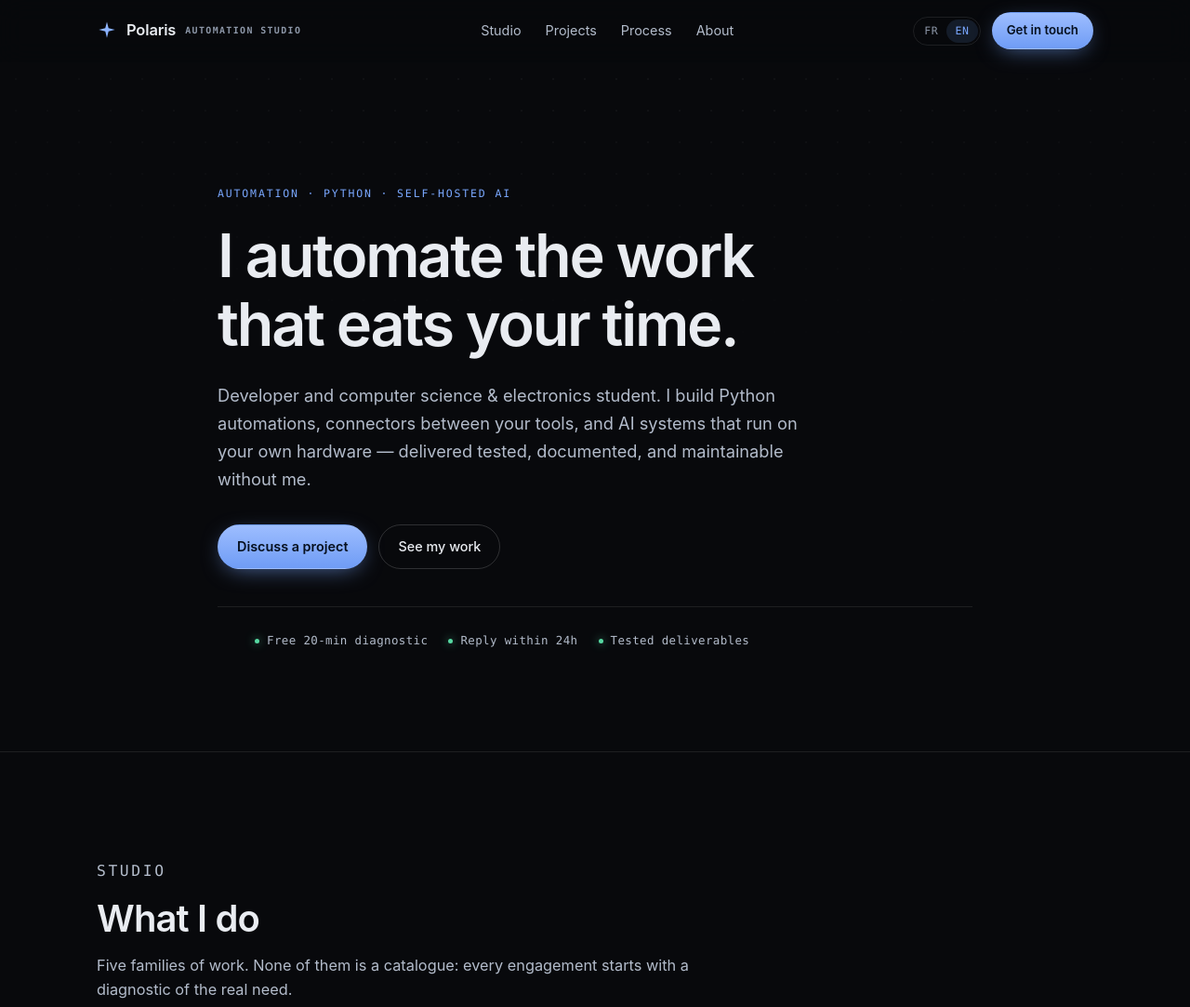
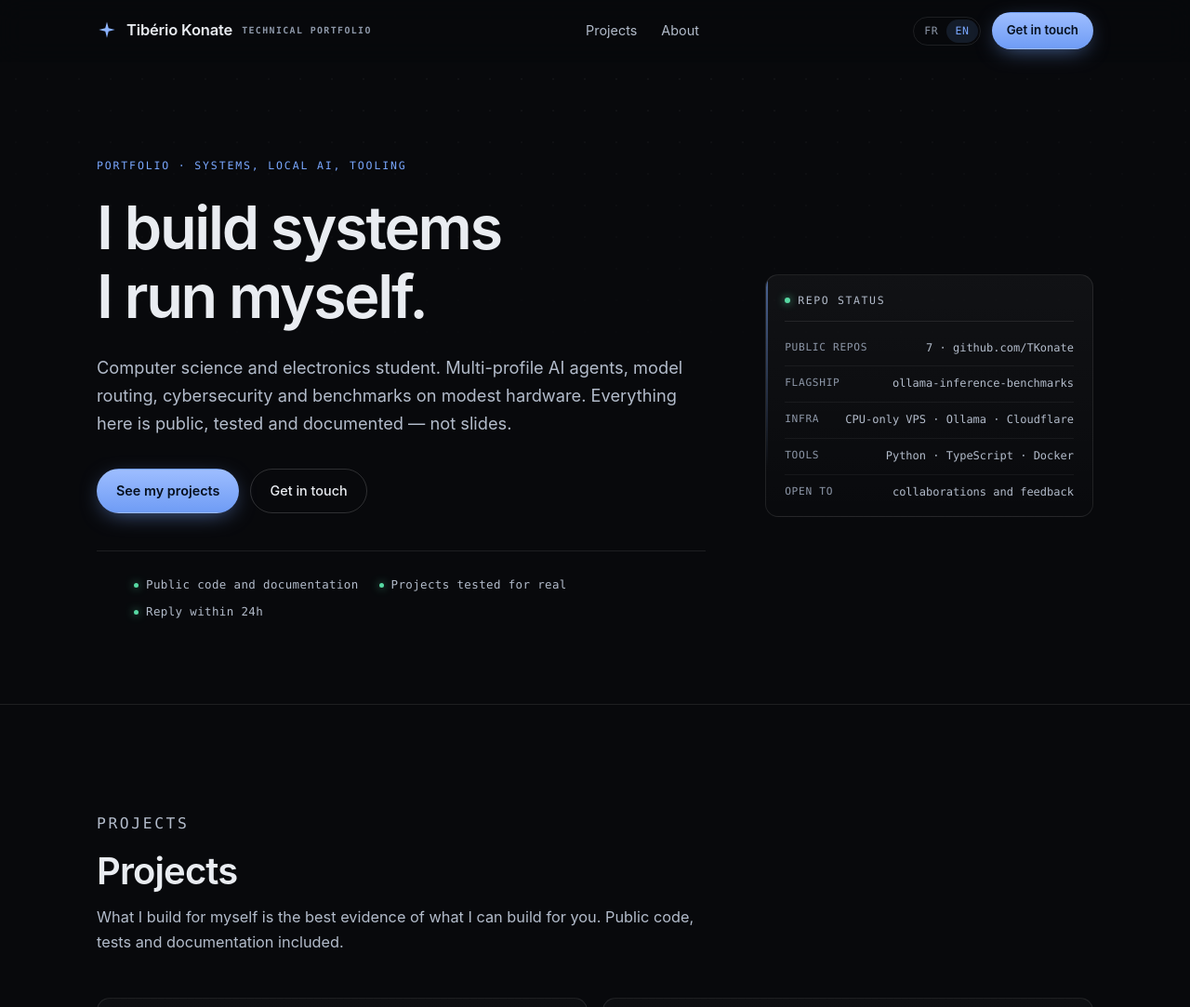
Before and after one commit to TKonate/site-t-konate, an Astro site: page /en in a window 1280 px wide. Shown: the top 1083 px of the page at 93% size. Built offline with nearby package versions, Linux system fonts and the light colour scheme; Astro itself is replaced by a stand-in of ours.

Commit message:
feat: dual mode (personal portfolio / business showcase)
SITE.commercial toggles between a personal technical portfolio (no service
offer, no company status — publishable without a SIRET) and the Polaris studio
showcase (Studio + process sections, legal status, full mentions).

Also adds a verified-facts status panel to the hero, which fills the space left
by the hidden commercial sections.

```diff
--- a/src/components/Footer.astro
+++ b/src/components/Footer.astro
@@ -1,5 +1,5 @@
 ---
-import { SITE } from '../site.config';
+import { SITE, BRAND, STATUS_LINE } from '../site.config';
 import { copy } from '../data/copy';
 
 interface Props { lang: 'fr' | 'en' }
@@ -11,7 +11,7 @@ const legalHref = lang === 'fr' ? '/mentions-legales/' : '/mentions-legales/';
 <footer class="footer">
   <div class="wrap footer-inner">
     <div>
-      <strong>{SITE.brand}</strong> · {SITE.legal.status[lang]}
+      <strong>{BRAND}</strong> · {STATUS_LINE[lang]}
     </div>
     <div class="footer-legal">
       <span>© {year} {SITE.owner} — {t.footer.rights}</span>
--- a/src/components/Header.astro
+++ b/src/components/Header.astro
@@ -1,21 +1,25 @@
 ---
-import { SITE } from '../site.config';
+import { SITE, BRAND, TAGLINE } from '../site.config';
 import { copy } from '../data/copy';
 
 interface Props { lang: 'fr' | 'en' }
 const { lang } = Astro.props;
 const t = copy[lang];
 const prefix = lang === 'fr' ? '/' : '/en/';
-const nav = [
+const sections: Array<[string, string]> = [
   ['#studio', t.nav.studio],
   ['#projets', t.nav.projects],
   ['#methode', t.nav.process],
   ['#a-propos', t.nav.about],
-] as const;
+];
+// En mode portfolio, ni section Studio ni méthode : ce sont des arguments commerciaux.
+const nav = SITE.commercial
+  ? sections
+  : sections.filter(([href]) => href !== '#studio' && href !== '#methode');
 ---
 <header class="header">
   <div class="wrap header-inner">
-    <a class="brand" href={prefix} aria-label={SITE.brand}>
+    <a class="brand" href={prefix} aria-label={BRAND}>
       <svg class="brand-mark" viewBox="0 0 24 24" aria-hidden="true">
         <path
           d="M12 1.6 13.9 9.1 21.4 11 13.9 12.9 12 20.4 10.1 12.9 2.6 11 10.1 9.1Z"
@@ -28,8 +32,8 @@ const nav = [
           </linearGradient>
         </defs>
       </svg>
-      <span>{SITE.brand}</span>
-      <span class="brand-sub">{SITE.brandTagline[lang]}</span>
+      <span>{BRAND}</span>
+      <span class="brand-sub">{TAGLINE[lang]}</span>
     </a>
 
     <nav class="nav" aria-label="Navigation">
--- a/src/components/HomePage.astro
+++ b/src/components/HomePage.astro
@@ -2,30 +2,52 @@
 import { SITE } from '../site.config';
 import { copy } from '../data/copy';
 import { projects } from '../data/projects';
+import { personal } from '../data/personal';
 import ContactForm from './ContactForm.astro';
 
 interface Props { lang: 'fr' | 'en' }
 const { lang } = Astro.props;
 const t = copy[lang];
 const prefix = lang === 'fr' ? '/' : '/en/';
+/** Mode portfolio (commercial: false) ou mode entreprise (true). */
+const biz = SITE.commercial;
+const p = personal[lang];
+const hero = biz ? t.hero : p.hero;
+const contactCopy = biz ? t.contact : { title: p.contact.title, intro: p.contact.intro };
+const heroPrimaryHref = biz ? '#contact' : '#projets';
+const heroSecondaryHref = biz ? '#projets' : '#contact';
 
 const list = [...projects].sort((a, b) => Number(Boolean(b.featured)) - Number(Boolean(a.featured)));
 ---
 <section class="hero">
-  <div class="wrap hero-inner">
-    <p class="kicker">{t.hero.kicker}</p>
-    <h1>{t.hero.title}</h1>
-    <p class="lead">{t.hero.lead}</p>
+  <div class="wrap hero-grid">
+    <div class="hero-inner">
+    <p class="kicker">{hero.kicker}</p>
+    <h1>{hero.title}</h1>
+    <p class="lead">{hero.lead}</p>
     <div class="hero-cta">
-      <a class="btn btn-primary" href={`${prefix}#contact`}>{t.hero.ctaPrimary}</a>
-      <a class="btn" href={`${prefix}#projets`}>{t.hero.ctaSecondary}</a>
+      <a class="btn btn-primary" href={`${prefix}${heroPrimaryHref}`}>{hero.ctaPrimary}</a>
+      <a class="btn" href={`${prefix}${heroSecondaryHref}`}>{hero.ctaSecondary}</a>
     </div>
     <ul class="badges">
-      {t.hero.badges.map((b) => <li>{b}</li>)}
+      {hero.badges.map((b) => <li>{b}</li>)}
     </ul>
+    </div>
+
+    <aside class="hero-panel" aria-label={t.heroPanel.title}>
+      <p class="hero-panel-title">
+        <span class="dot"></span>{t.heroPanel.title}
+      </p>
+      <dl>
+        {t.heroPanel.rows.map(([k, v]) => (
+          <div><dt>{k}</dt><dd>{v}</dd></div>
+        ))}
+      </dl>
+    </aside>
   </div>
 </section>
 
+{biz && (
 <section class="section" id="studio">
   <div class="wrap">
     <div class="section-head">
@@ -47,6 +69,7 @@ const list = [...projects].sort((a, b) => Number(Boolean(b.featured)) - Number(B
     </div>
   </div>
 </section>
+)}
 
 <section class="section" id="projets">
   <div class="wrap">
@@ -89,6 +112,7 @@ const list = [...projects].sort((a, b) => Number(Boolean(b.featured)) - Number(B
   </div>
 </section>
 
+{biz && (
 <section class="section" id="methode">
   <div class="wrap">
     <div class="section-head">
@@ -109,6 +133,7 @@ const list = [...projects].sort((a, b) => Number(Boolean(b.featured)) - Number(B
     </div>
   </div>
 </section>
+)}
 
 <section class="section" id="a-propos">
   <div class="wrap about-grid">
@@ -134,8 +159,8 @@ const list = [...projects].sort((a, b) => Number(Boolean(b.featured)) - Number(B
     <div>
       <div class="section-head" style="margin-bottom:22px">
         <p class="kicker">{t.nav.contact}</p>
-        <h2>{t.contact.title}</h2>
-        <p>{t.contact.intro}</p>
+        <h2>{contactCopy.title}</h2>
+        <p>{contactCopy.intro}</p>
       </div>
       <div class="contact-direct">
         <span class="muted" style="font-family:var(--font-mono);font-size:.7rem;letter-spacing:.09em;text-transform:uppercase">
@@ -144,10 +169,12 @@ const list = [...projects].sort((a, b) => Number(Boolean(b.featured)) - Number(B
         <a class="mail" href={`mailto:${SITE.email}`}>{SITE.email}</a>
         <span class="muted" style="font-size:.88rem">{SITE.location[lang]}</span>
       </div>
-      <div class="availability">
-        <span class="pill">{t.contact.availability.pill}</span>
-        <p>{t.contact.availability.line}</p>
-      </div>
+      {biz && (
+        <div class="availability">
+          <span class="pill">{t.contact.availability.pill}</span>
+          <p>{t.contact.availability.line}</p>
+        </div>
+      )}
       <div class="socials">
         <a href={SITE.github} target="_blank" rel="noopener noreferrer">
           <svg viewBox="0 0 24 24" fill="currentColor" aria-hidden="true">
--- a/src/data/copy.ts
+++ b/src/data/copy.ts
@@ -8,6 +8,16 @@ export const copy = {
         "Studio d'automatisation par Tibério Konate : scripts Python, connecteurs API, workflows n8n et systèmes d'IA auto-hébergés. Diagnostic gratuit, livrables testés et documentés.",
     },
     nav: { studio: 'Studio', projects: 'Projets', process: 'Méthode', about: 'À propos', contact: 'Contact' },
+    heroPanel: {
+      title: 'état du dépôt',
+      rows: [
+        ['Dépôts publics', '7 · github.com/TKonate'],
+        ['Projet phare', 'ollama-inference-benchmarks'],
+        ['Infra', 'VPS CPU-only · Ollama · Cloudflare'],
+        ['Outils', 'Python · TypeScript · Docker'],
+        ['Ouvert à', 'collaborations et retours'],
+      ],
+    },
     hero: {
       kicker: 'Automatisation · Python · IA auto-hébergée',
       title: "J'automatise ce qui vous coûte du temps.",
@@ -145,6 +155,16 @@ export const copy = {
         'Automation studio by Tibério Konate: Python scripts, API connectors, n8n workflows and self-hosted AI systems. Free diagnostic, tested and documented deliverables.',
     },
     nav: { studio: 'Studio', projects: 'Projects', process: 'Process', about: 'About', contact: 'Contact' },
+    heroPanel: {
+      title: 'repo status',
+      rows: [
+        ['Public repos', '7 · github.com/TKonate'],
+        ['Flagship', 'ollama-inference-benchmarks'],
+        ['Infra', 'CPU-only VPS · Ollama · Cloudflare'],
+        ['Tools', 'Python · TypeScript · Docker'],
+        ['Open to', 'collaborations and feedback'],
+      ],
+    },
     hero: {
       kicker: 'Automation · Python · Self-hosted AI',
       title: 'I automate the work that eats your time.',
--- /dev/null
+++ b/src/data/personal.ts
@@ -0,0 +1,45 @@
+/** Contenu propre au mode « portfolio personnel » (commercial: false). */
+export const personal = {
+  fr: {
+    meta: {
+      title: 'Tibério Konate — Projets, systèmes auto-hébergés et IA locale',
+      description:
+        "Étudiant en informatique et électronique. Agents IA auto-hébergés, outils Python, outillage de sécurité : des projets publics, testés et documentés.",
+    },
+    hero: {
+      kicker: 'Portfolio · Systèmes, IA locale, outillage',
+      title: 'Je construis des systèmes que je fais tourner moi-même.',
+      lead:
+        "Étudiant en informatique et électronique. Agents IA multi-profils, routage de modèles, cybersécurité et benchmarks sur du matériel modeste. Tout ce qui est ici est public, testé et documenté — pas des slides.",
+      ctaPrimary: 'Voir mes projets',
+      ctaSecondary: 'Me contacter',
+      badges: ['Code et documentation publics', 'Projets testés en conditions réelles', 'Réponse sous 24 h'],
+    },
+    contact: {
+      title: 'Me contacter',
+      intro:
+        "Une question sur un projet, une idée de collaboration, un retour à me faire ? Écris-moi, je réponds sous 24 h.",
+    },
+  },
+  en: {
+    meta: {
+      title: 'Tibério Konate — Projects, self-hosted systems and local AI',
+      description:
+        'Computer science and electronics student. Self-hosted AI agents, Python tooling, security work: public, tested and documented projects.',
+    },
+    hero: {
+      kicker: 'Portfolio · Systems, local AI, tooling',
+      title: 'I build systems I run myself.',
+      lead:
+        'Computer science and electronics student. Multi-profile AI agents, model routing, cybersecurity and benchmarks on modest hardware. Everything here is public, tested and documented — not slides.',
+      ctaPrimary: 'See my projects',
+      ctaSecondary: 'Get in touch',
+      badges: ['Public code and documentation', 'Projects tested for real', 'Reply within 24h'],
+    },
+    contact: {
+      title: 'Get in touch',
+      intro:
+        'A question about a project, an idea for collaboration, feedback to share? Write to me, I reply within 24h.',
+    },
+  },
+} as const;
--- a/src/pages/en/index.astro
+++ b/src/pages/en/index.astro
@@ -2,9 +2,11 @@
 import Base from '../../layouts/Base.astro';
 import HomePage from '../../components/HomePage.astro';
 import { copy } from '../../data/copy';
+import { personal } from '../../data/personal';
+import { SITE } from '../../site.config';
 
-const t = copy.en;
+const meta = SITE.commercial ? copy.en.meta : personal.en.meta;
 ---
-<Base lang="en" title={t.meta.title} description={t.meta.description}>
+<Base lang="en" title={meta.title} description={meta.description}>
   <HomePage lang="en" />
 </Base>
--- a/src/pages/index.astro
+++ b/src/pages/index.astro
@@ -2,9 +2,11 @@
 import Base from '../layouts/Base.astro';
 import HomePage from '../components/HomePage.astro';
 import { copy } from '../data/copy';
+import { personal } from '../data/personal';
+import { SITE } from '../site.config';
 
-const t = copy.fr;
+const meta = SITE.commercial ? copy.fr.meta : personal.fr.meta;
 ---
-<Base lang="fr" title={t.meta.title} description={t.meta.description}>
+<Base lang="fr" title={meta.title} description={meta.description}>
   <HomePage lang="fr" />
 </Base>
--- a/src/site.config.ts
+++ b/src/site.config.ts
@@ -1,10 +1,20 @@
 /**
  * Configuration unique du site.
- * Changer le nom de la marque (Polaris) = changer `brand` ici, rien d'autre.
+ *
+ * `commercial: false` → portfolio technique personnel.
+ *   Aucune offre de service, aucun statut d'entreprise : publié sans SIRET.
+ *
+ * `commercial: true` → vitrine d'entreprise (Polaris).
+ *   Active la section Studio, la méthode, le statut légal et les mentions complètes.
+ *   À basculer le jour où le SIRET existe — c'est la seule ligne à changer.
  */
 export const SITE = {
-  brand: 'Polaris',
-  brandTagline: { fr: 'Studio d\'automatisation', en: 'Automation studio' },
+  commercial: false,
+
+  brandBusiness: 'Polaris',
+  brandTaglineBusiness: { fr: 'Studio d\'automatisation', en: 'Automation studio' },
+  brandTaglinePersonal: { fr: 'Portfolio technique', en: 'Technical portfolio' },
+
   owner: 'Tibério Konate',
   domain: 't-konate.dev',
   url: 'https://t-konate.dev',
@@ -12,10 +22,22 @@ export const SITE = {
   github: 'https://github.com/TKonate',
   linkedin: 'https://www.linkedin.com/in/tiberio-konate',
   location: { fr: 'Paris · à distance', en: 'Paris · remote' },
-  // Renseigner avant publication publique. Vide = non affiché.
+
   legal: {
     status: { fr: 'Auto-entrepreneur — code APE 6201Z', en: 'Sole trader — APE code 6201Z' },
+    // Renseigner avant de passer commercial à true.
     siret: '',
     address: '',
   },
 } as const;
+
+/** Nom affiché : la marque en mode entreprise, la personne sinon. */
+export const BRAND = SITE.commercial ? SITE.brandBusiness : SITE.owner;
+
+export const TAGLINE = SITE.commercial
+  ? SITE.brandTaglineBusiness
+  : SITE.brandTaglinePersonal;
+
+export const STATUS_LINE = SITE.commercial
+  ? SITE.legal.status
+  : { fr: 'Site personnel', en: 'Personal site' };
--- a/src/styles/global.css
+++ b/src/styles/global.css
@@ -860,3 +860,88 @@ p { margin: 0; }
 }
 
 .availability p { font-size: 0.88rem; color: var(--ink-soft); }
+
+/* ---------- hero deux colonnes + panneau état ---------- */
+
+.hero-grid {
+  display: grid;
+  gap: 40px;
+}
+
+@media (min-width: 1000px) {
+  .hero-grid {
+    grid-template-columns: minmax(0, 1.3fr) minmax(300px, 0.7fr);
+    gap: 64px;
+    align-items: center;
+  }
+}
+
+.hero { padding-block: clamp(56px, 8vw, 104px) clamp(44px, 6vw, 76px); }
+
+.hero-panel {
+  border: 1px solid var(--line);
+  border-radius: var(--radius);
+  background: linear-gradient(180deg, rgba(255, 255, 255, 0.04), rgba(255, 255, 255, 0.008));
+  padding: 18px 20px 6px;
+  font-family: var(--font-mono);
+  font-size: 0.78rem;
+  position: relative;
+  overflow: hidden;
+}
+
+.hero-panel::before {
+  content: '';
+  position: absolute;
+  inset: 0 auto 0 0;
+  width: 2px;
+  background: linear-gradient(180deg, var(--accent), transparent 80%);
+  opacity: 0.55;
+}
+
+.hero-panel-title {
+  display: flex;
+  align-items: center;
+  gap: 8px;
+  margin-bottom: 10px;
+  padding-bottom: 12px;
+  border-bottom: 1px solid var(--line);
+  color: var(--ink-soft);
+  font-size: 0.72rem;
+  letter-spacing: 0.14em;
+  text-transform: uppercase;
+}
+
+.hero-panel-title .dot {
+  width: 6px;
+  height: 6px;
+  border-radius: 50%;
+  background: var(--ok);
+  box-shadow: 0 0 9px rgba(87, 217, 163, 0.9);
+}
+
+.hero-panel dl { margin: 0; }
+
+.hero-panel dl > div {
+  display: flex;
+  justify-content: space-between;
+  gap: 14px;
+  padding: 9px 0;
+  border-bottom: 1px solid rgba(255, 255, 255, 0.05);
+}
+
+.hero-panel dl > div:last-child { border-bottom: 0; }
+
+.hero-panel dt {
+  color: var(--ink-mute);
+  font-size: 0.7rem;
+  letter-spacing: 0.06em;
+  text-transform: uppercase;
+  white-space: nowrap;
+}
+
+.hero-panel dd {
+  margin: 0;
+  color: var(--ink-soft);
+  font-size: 0.75rem;
+  text-align: right;
+}
```
Also changed, not shown: src/pages/mentions-legales.astro (+17 -7 lines).
